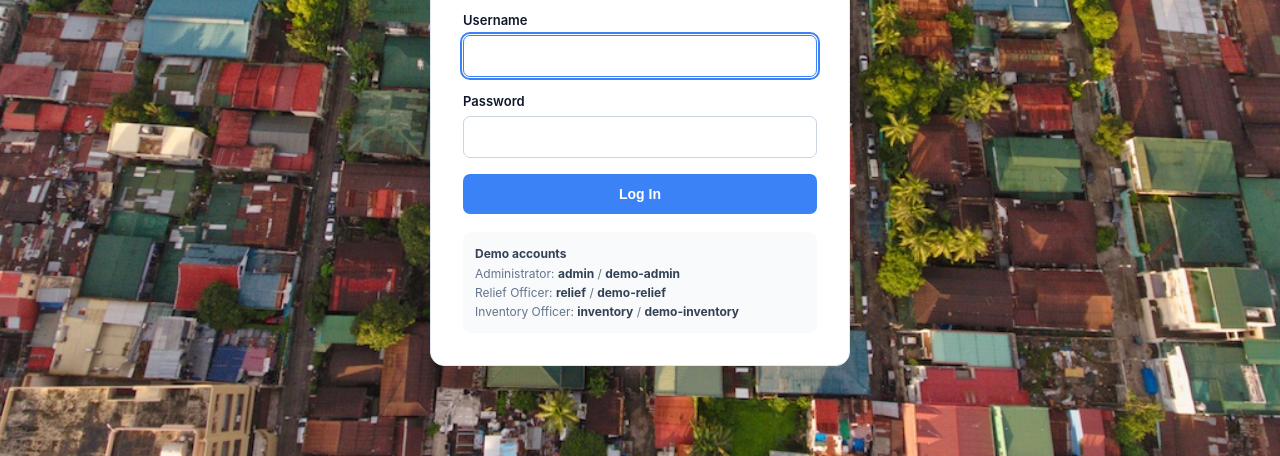
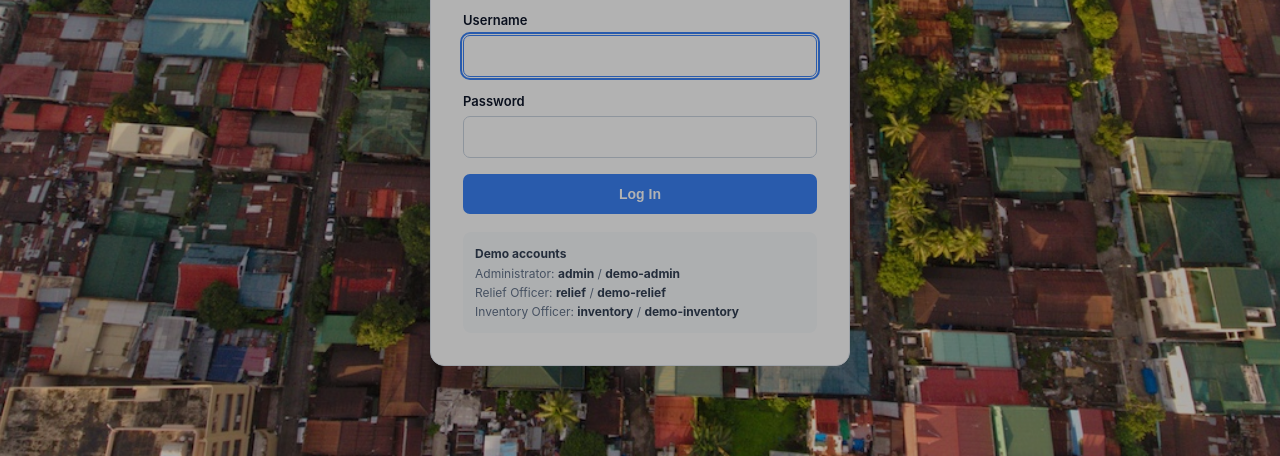
Before and after one commit to kenkenn10/brgy663-drrms, a plain HTML site: page login.html in a window 1280 px wide. Shown: the part 344-800 px from the top of the page. Drawn offline with Linux system fonts and the light colour scheme.

Commit message:
Update login.html

```diff
--- a/login.html
+++ b/login.html
@@ -29,6 +29,13 @@
     padding:32px;
     box-shadow:0 20px 45px rgba(15,23,42,.10);
   }
+ body::before {
+    content: "";
+    position: fixed;
+    inset: 0;
+    background: rgba(0, 0, 0, 0.30);
+    z-index: 0;
+}
   .brand {
     text-align:center;
     margin-bottom:26px;
```
